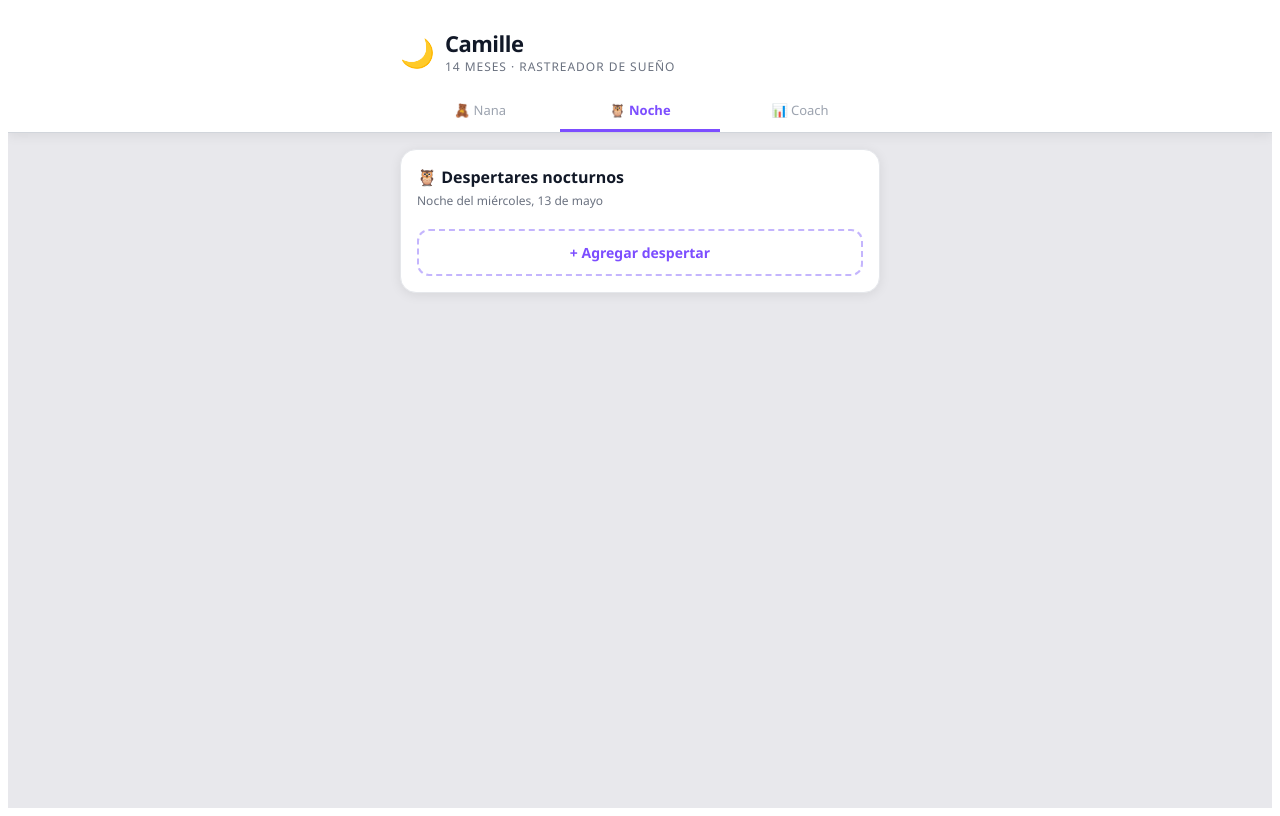
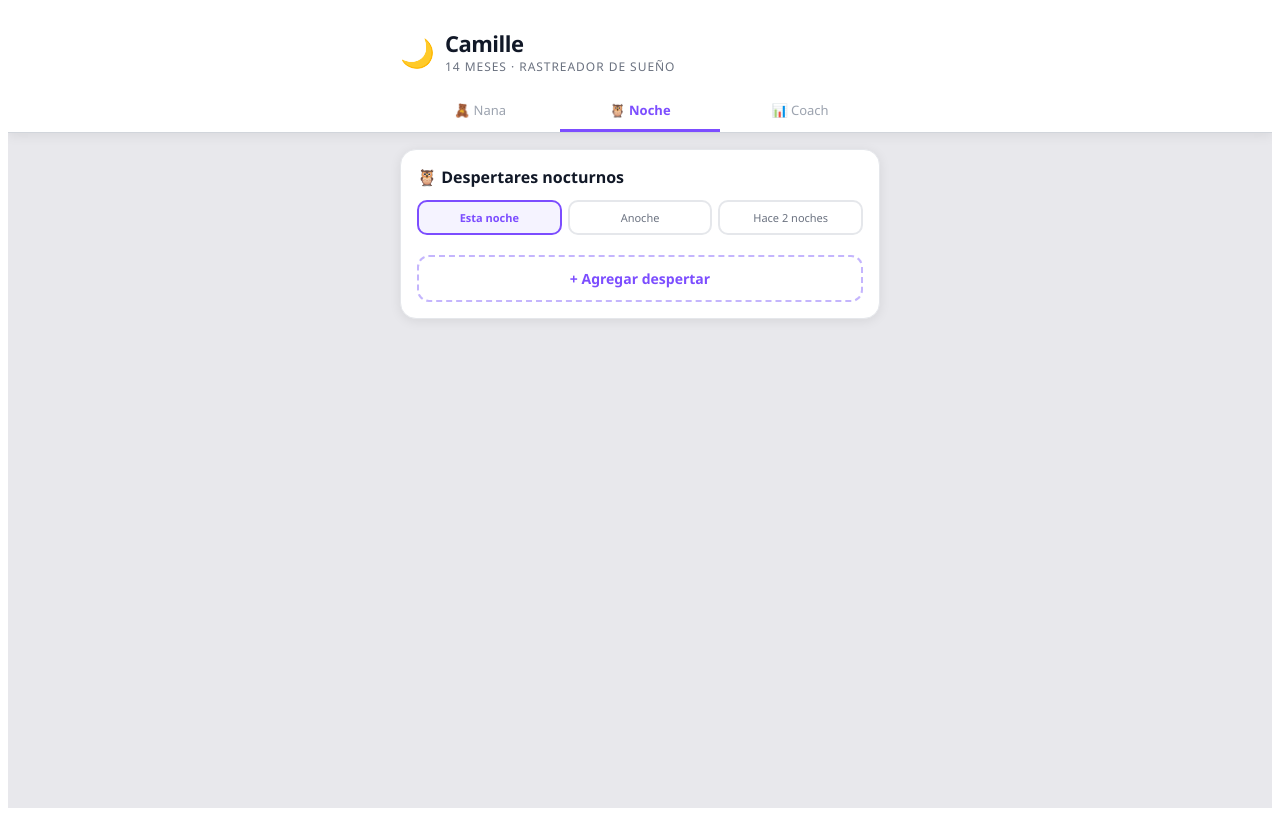
Before and after one commit to dananaomi-design/Camille-Naps, a React (Vite) app: page / in a window 1280 px wide. Both pictures are taken after a click on the button "🦉 Noche". Built offline with nearby package versions, Linux system fonts and the light colour scheme.

Commit message:
Add files via upload

```diff
--- a/src/App.jsx
+++ b/src/App.jsx
@@ -122,13 +122,20 @@ function CamilleNaps() {
   // Setters
   function setWakeTime(val) { setDayData(p => ({ ...p, wakeTime: val })); }
   function setNaps(u) { setDayData(p => ({ ...p, naps: typeof u === "function" ? u(p.naps) : u })); }
-  // ── Estado de noche (fecha de noche, no del día) ──────────────
+  // ── Estado de noche con selector de fecha ────────────────────
+  const [selectedNightDate, setSelectedNightDate] = useState(NIGHT_DATE);
   const [nightData, setNightDataRaw] = useState(
     () => loadDay(`night-${NIGHT_DATE}`) || EMPTY_NIGHT
   );
   useEffect(() => {
-    saveDay(`night-${NIGHT_DATE}`, nightData);
+    saveDay(`night-${selectedNightDate}`, nightData);
   }, [nightData]);
+
+  // Cuando cambia la fecha seleccionada, carga esa noche
+  useEffect(() => {
+    setNightDataRaw(loadDay(`night-${selectedNightDate}`) || EMPTY_NIGHT);
+  }, [selectedNightDate]);
+
   function setNight(val) { setNightDataRaw(val); }
 
   // ── Ayer ──────────────────────────────────────────────────────
@@ -688,12 +695,42 @@ function CamilleNaps() {
         {view === "lechucera" && (
           <div>
             <Card>
-              <div style={{ fontSize: 16, fontWeight: 700, color: "#111827", marginBottom: 4 }}>
+              <div style={{ fontSize: 16, fontWeight: 700, color: "#111827", marginBottom: 12 }}>
                 🦉 Despertares nocturnos
               </div>
-              <div style={{ fontSize: 12, color: "#6B7280", marginBottom: 16 }}>
-                Noche del {new Date(NIGHT_DATE + "T12:00:00").toLocaleDateString("es-ES", { weekday: "long", day: "numeric", month: "long" })}
-                {NIGHT_DATE !== TODAY && <span style={{ color: "#7C4DFF", fontWeight: 600 }}> (noche anterior)</span>}
+
+              {/* Night date selector — last 3 nights */}
+              <div style={{ display: "flex", gap: 6, marginBottom: 16 }}>
+                {[0, 1, 2].map(offset => {
+                  const d = getLimaDateOffset(-offset);
+                  // For display: offset 0 = "Anoche", 1 = "Hace 2 noches", etc
+                  // But use actual night date logic
+                  const nightD = (() => {
+                    const lima = new Date(Date.now() - 5 * 60 * 60 * 1000);
+                    const hour = lima.getHours();
+                    const base = new Date(lima);
+                    if (hour < 6) base.setDate(base.getDate() - 1);
+                    base.setDate(base.getDate() - offset);
+                    return base.toISOString().slice(0, 10);
+                  })();
+                  const labels = ["Esta noche", "Anoche", "Hace 2 noches"];
+                  const isSelected = selectedNightDate === nightD;
+                  return (
+                    <button key={offset} onClick={() => setSelectedNightDate(nightD)} style={{
+                      flex: 1,
+                      padding: "8px 4px",
+                      border: "2px solid",
+                      borderColor: isSelected ? "#7C4DFF" : "#E5E7EB",
+                      borderRadius: 10,
+                      background: isSelected ? "#F5F3FF" : "white",
+                      color: isSelected ? "#7C4DFF" : "#6B7280",
+                      fontWeight: isSelected ? 700 : 400,
+                      fontSize: 11,
+                      cursor: "pointer",
+                      fontFamily: "inherit",
+                    }}>{labels[offset]}</button>
+                  );
+                })}
               </div>
 
               {/* Wakings list */}
```
